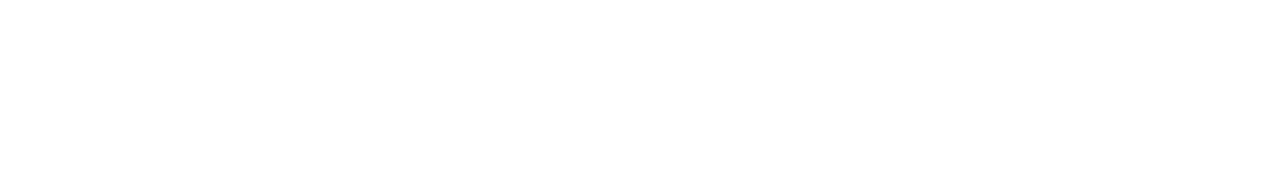
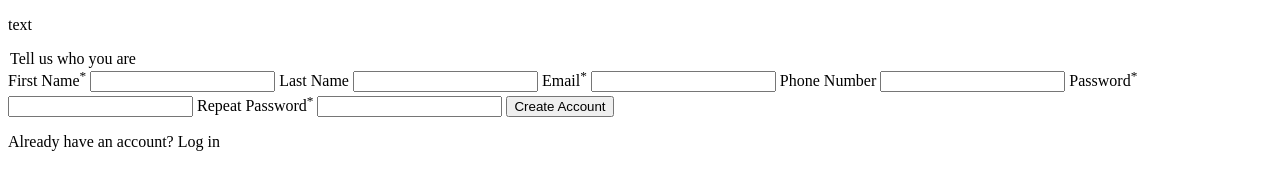
Before and after one commit to KaashDev/sign-up-form, a plain HTML site: page index.html in a window 1280 px wide. Drawn offline with Linux system fonts and the light colour scheme.

Commit message:
Form skeleton

```diff
--- a/index.html
+++ b/index.html
@@ -7,6 +7,38 @@
     <link rel="stylesheet" href="styles.css">
 </head>
 <body>
+    <div class="container">
+        <div class="left">
+            <div class="logo-bar">
 
+            </div>
+        </div>
+        <div class="right">
+            <p>text</p>
+            <form>
+                <legend>Tell us who you are</legend>
+                <label for="first-name">First Name<sup>*</sup></label>
+                <input type="text" id="first-name" required>
+
+                <label for="last-name">Last Name</label>
+                <input type="text" id="last-name">
+
+                <label for="email">Email<sup>*</sup></label>
+                <input type="email" id="email" required>
+
+                <label for="phone">Phone Number</label>
+                <input type="number" id="phone">
+
+                <label for="password">Password<sup>*</sup></label>
+                <input type="password" id="password" required>
+
+                <label for="repeat-password">Repeat Password<sup>*</sup></label>
+                <input type="password" id="repeat-password" required>
+
+                <button type="submit">Create Account</button>
+                <p>Already have an account? <a>Log in</a></p>
+            </form>
+        </div>
+    </div>
 </body>
 </html>
```
